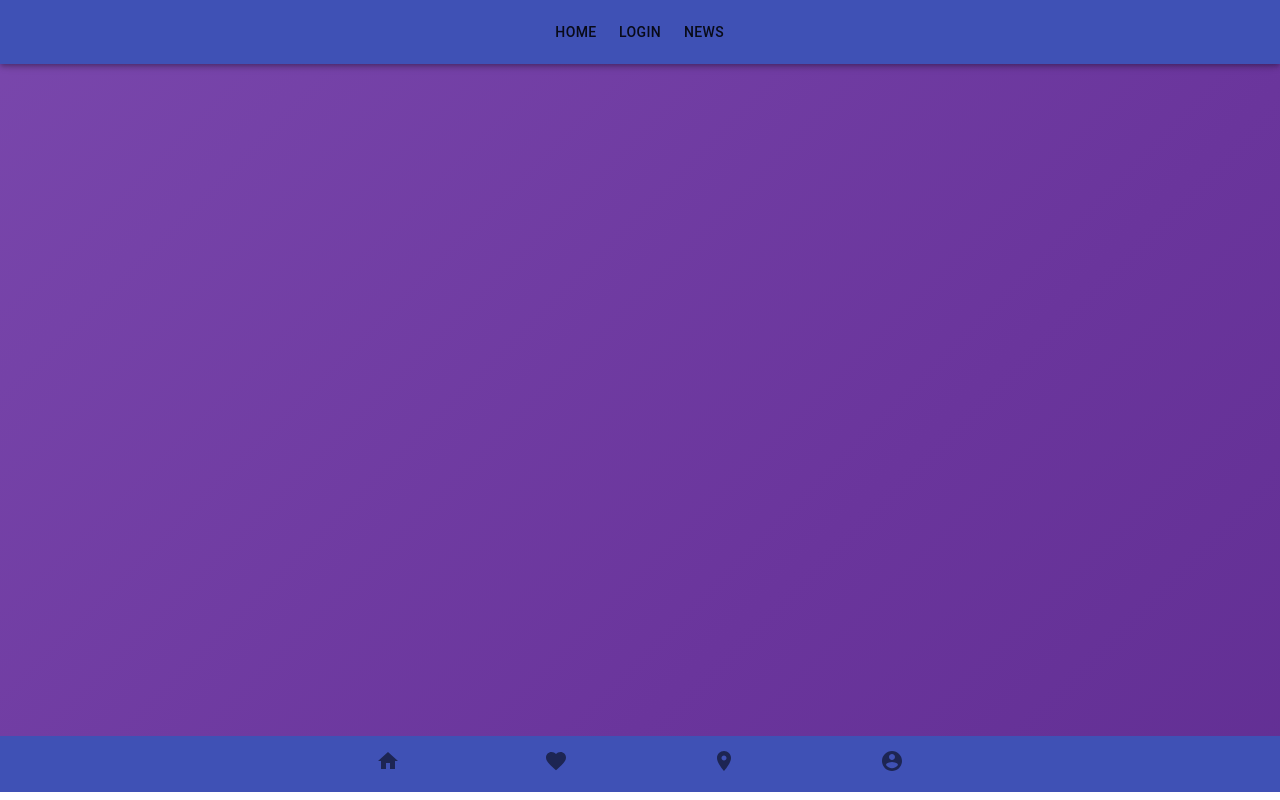
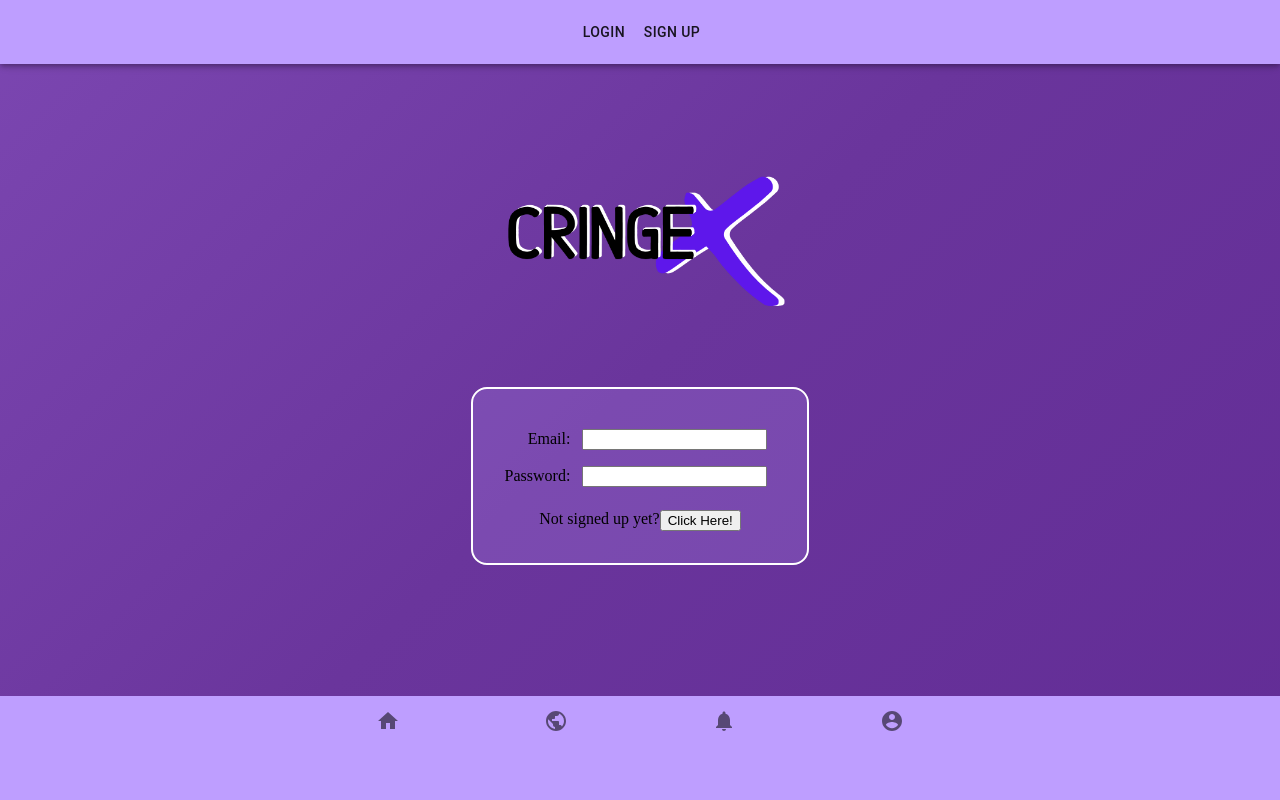
Before and after one commit to plaetzaw/CringeX, a React (Create React App) app in the folder clientside/: page /login in a window 1280 px wide. Built offline with nearby package versions, Linux system fonts and the light colour scheme.

Commit message:
login page styling

```diff
--- a/clientside/src/components/layout/Footer.js
+++ b/clientside/src/components/layout/Footer.js
@@ -5,15 +5,16 @@ import BottomNavigationAction from "@material-ui/core/BottomNavigationAction";
 import FolderIcon from "@material-ui/icons/Folder";
 import RestoreIcon from "@material-ui/icons/Restore";
 import FavoriteIcon from "@material-ui/icons/Favorite";
-import LocationOnIcon from "@material-ui/icons/LocationOn";
+import PublicIcon from "@material-ui/icons/Public";
 import "../../index.css";
 import HomeIcon from "@material-ui/icons/Home";
 import AccountCircleIcon from "@material-ui/icons/AccountCircle";
+import NotificationsIcon from "@material-ui/icons/Notifications";
 
 const useStyles = makeStyles({
   root: {
     //   width: "100%",
-    backgroundColor: "#3f51b5",
+    backgroundColor: "#BE9EFF",
     //   justifyContent: "center",
   },
 });
@@ -36,12 +37,12 @@ export default function LabelBottomNavigation() {
       <BottomNavigationAction
         label="Favorites"
         value="favorites"
-        icon={<FavoriteIcon />}
+        icon={<PublicIcon />}
       />
       <BottomNavigationAction
         label="Nearby"
         value="nearby"
-        icon={<LocationOnIcon />}
+        icon={<NotificationsIcon />}
       />
       <BottomNavigationAction
         label="Profile"
--- a/clientside/src/components/layout/Header.js
+++ b/clientside/src/components/layout/Header.js
@@ -26,15 +26,22 @@ import MenuIcon from "@material-ui/icons/Menu";
 }));
 */
 
+const useStyles = makeStyles({
+  root: {
+    //   width: "100%",
+    backgroundColor: "#BE9EFF",
+    //   justifyContent: "center",
+  },
+});
+
 export default function ButtonAppBar() {
-  //const classes = useStyles();
+  const classes = useStyles();
 
   return (
-    <AppBar className="navbar">
+    <AppBar className={classes.root}>
       <Toolbar className="nav-buttons">
-        <Button>Home</Button>
         <Button>Login</Button>
-        <Button>News</Button>
+        <Button>Sign Up</Button>
       </Toolbar>
     </AppBar>
   );
--- a/clientside/src/components/pages/Login.js
+++ b/clientside/src/components/pages/Login.js
@@ -1,9 +1,59 @@
 import React, { Component } from "react";
 import "../../utility/loginstyle.css";
+import { requirePropFactory } from "@material-ui/core";
 
 class Login extends Component {
   render() {
-    return <div className="test"></div>;
+    return (
+      <div
+        className="test"
+        style={{
+          display: "flex",
+          justifyContent: "center",
+          alignItems: "center",
+          flexDirection: "column",
+          marginTop: "3.5rem",
+        }}
+      >
+        <img
+          height="300px"
+          style={{ marginTop: "-100px" }}
+          src={require("../../images/NameLogo.png")}
+        />
+        <div
+          style={{
+            border: "white 2px solid",
+            padding: "2rem",
+            backgroundColor: "rgba(190, 158, 255, 0.2)",
+            borderRadius: "1rem",
+          }}
+        >
+          <div
+            style={{
+              display: "flex",
+              flexDirection: "column",
+              alignItems: "flex-end",
+            }}
+          >
+            <div>
+              Email: <input className="input"></input>
+            </div>
+            <div>
+              Password: <input className="input"></input>
+            </div>
+          </div>
+          <div
+            style={{
+              display: "flex",
+              justifyContent: "center",
+              marginTop: "15px",
+            }}
+          >
+            Not signed up yet? <button>Click Here!</button>
+          </div>
+        </div>
+      </div>
+    );
   }
 }
 
--- a/clientside/src/index.css
+++ b/clientside/src/index.css
@@ -5,6 +5,7 @@
 
 body {
   margin: 0;
+  background-color: #be9eff;
 }
 
 #container {
--- a/clientside/src/utility/loginstyle.css
+++ b/clientside/src/utility/loginstyle.css
@@ -1,19 +1,18 @@
 .test {
   width: 100wh;
-  height: 85vh;
-  color: #fff;
+  height: 80vh;
   background: linear-gradient(
     -45deg,
-    #552586,
+    #5c2691,
     #6a359c,
-    #804fb3,
+    #8b56c4,
     #6a359c,
-    #552586
+    #5c2691
   );
   background-size: 400% 400%;
-  -webkit-animation: Gradient 15s ease infinite;
-  -moz-animation: Gradient 15s ease infinite;
-  animation: Gradient 15s ease infinite;
+  -webkit-animation: Gradient 10s ease infinite;
+  -moz-animation: Gradient 10s ease infinite;
+  animation: Gradient 10s ease infinite;
 }
 
 @-webkit-keyframes Gradient {
@@ -62,3 +61,7 @@ h6 {
   right: 0;
   left: 0;
 }
+
+.input {
+  margin: 8px;
+}
```
Also changed, not shown: clientside/src/images/IconLogo.png (added), clientside/src/images/NameLogo.png (added).
